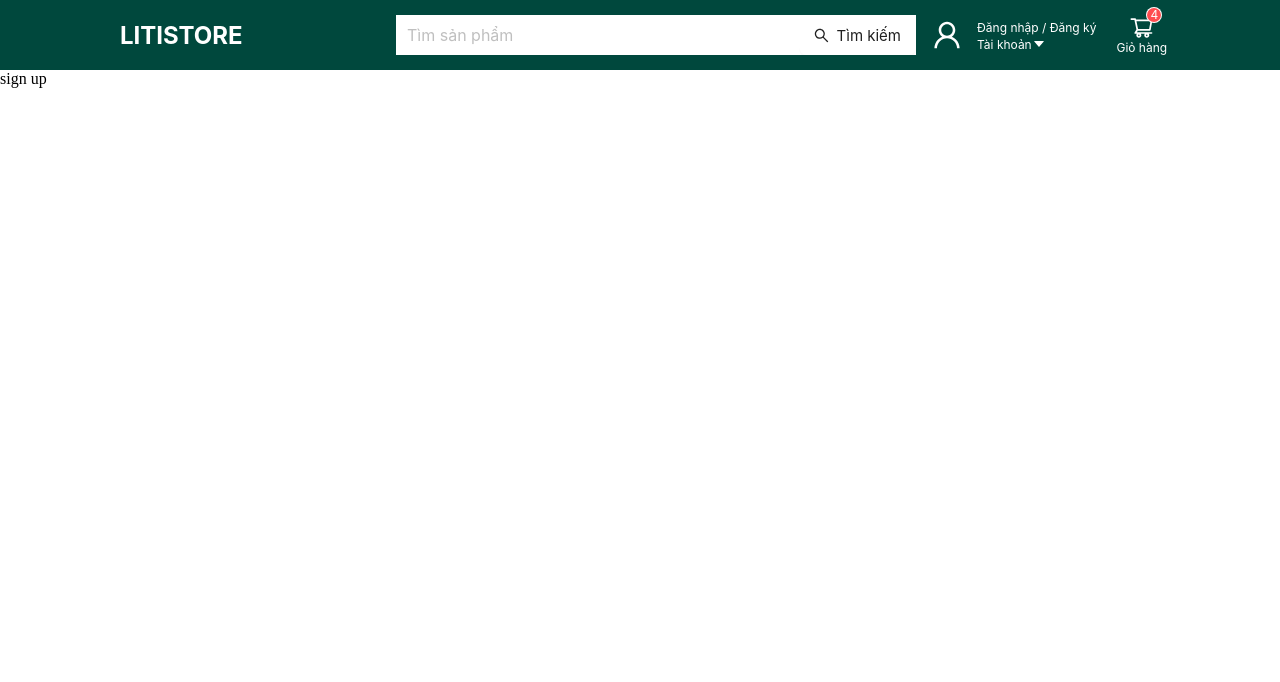
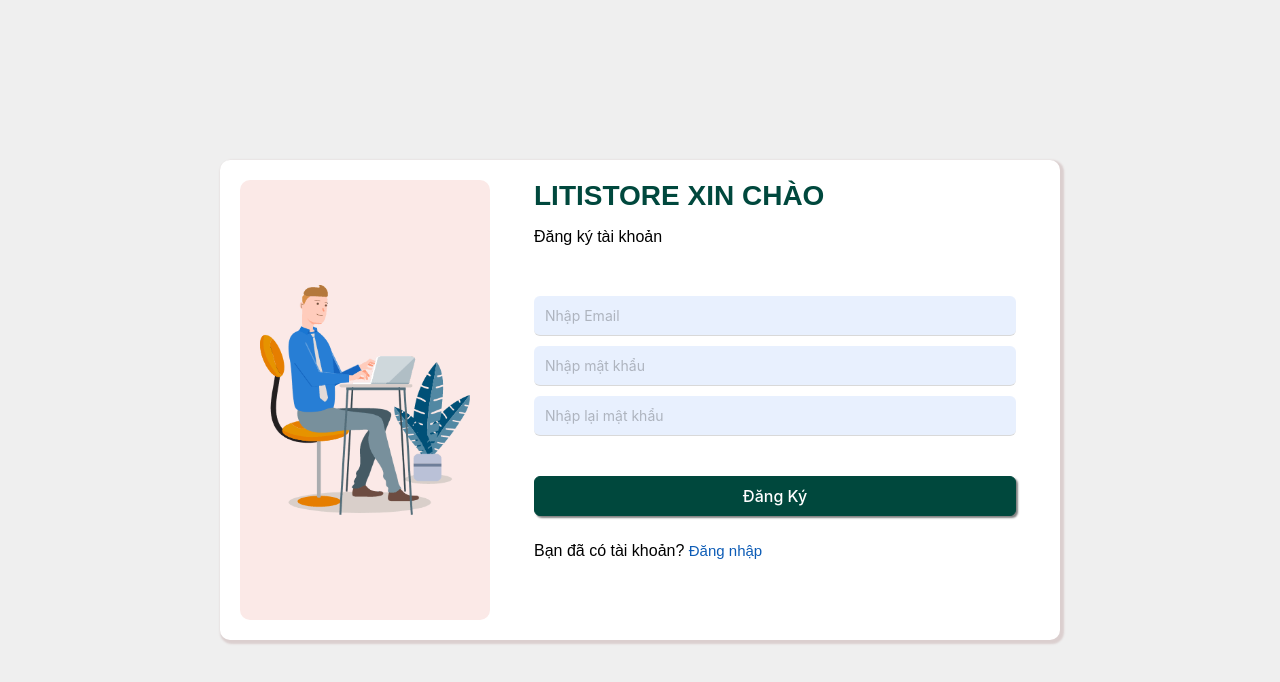
Before and after one commit to linhtiendev/ecommerce-mern, a React (Create React App) app: page /sign-up in a window 1280 px wide. Shown: the top 682 px of the page. Built offline with nearby package versions, Linux system fonts and the light colour scheme.

Commit message:
create sign-in and sign-up page

```diff
--- /dev/null
+++ b/src/components/InputForm/InputForm.jsx
@@ -0,0 +1,19 @@
+import React, { useState } from 'react'
+import { WrapperInputStyle } from './style'
+
+const InputForm = ( props ) => {
+    const [valueInput, setValueInput] = useState('')
+    const {placeholder = 'input text', ...rests} = props
+
+    return (
+        <div>
+            <WrapperInputStyle
+                placeholder={placeholder}
+                valueInput={valueInput}
+                {...rests}
+            />
+        </div>
+    )
+}
+
+export default InputForm
--- /dev/null
+++ b/src/components/InputForm/style.js
@@ -0,0 +1,11 @@
+import { Input } from "antd";
+import styled from "styled-components";
+
+export const WrapperInputStyle = styled(Input)`
+    height: 40px;
+    border-top: none;
+    border-left: none;
+    border-right: none;
+    background-color: rgb(232, 240, 254);
+    outline: none;
+`;
--- a/src/index.css
+++ b/src/index.css
@@ -5,6 +5,7 @@ body {
   margin: 0;
   padding: 0;
   box-sizing: border-box;
+  font-family: Arial, Helvetica, sans-serif;
 }
 
 /* html {
--- a/src/pages/SignInPage/SignInPage.jsx
+++ b/src/pages/SignInPage/SignInPage.jsx
@@ -1,9 +1,61 @@
 import React from 'react'
+import { WrapperContainerLeft, WrapperContainerRight, WrapperTextBlue } from './style'
+import InputForm from '../../components/InputForm/InputForm'
+import ButtonComponent from '../../components/ButtonComponent/ButtonComponent'
+import { Image } from 'antd'
+import imgLogin from '../../assets/images/imgtitle/login-bg.png'
 
 const SignInPage = () => {
   return (
-    <div>
-        sign in
+    <div style={{
+      display: 'flex',
+      justifyContent: 'center',
+      alignItems: 'center',
+      background: '#efefef',
+      height: '100vh',
+    }}>
+      <div
+        style={{
+          width: '800px',
+          height: '440px',
+          borderRadius: '10px',
+          background: '#fff',
+          boxShadow: '2px 2px 2px 2px #dbcfcf',
+          display: 'flex',
+          padding: '20px',
+          gap: '20px'
+        }}>
+          <WrapperContainerLeft>
+              <Image src={imgLogin} alt='img logo' preview={false} style={{ width: '250px', height: '270px', padding: '20px'}}/>
+          </WrapperContainerLeft>
+          <WrapperContainerRight>
+            <div
+              style={{ fontSize: '28px', fontWeight: '700', color: '#00483d' }}
+            >
+              LITISTORE XIN CHÀO
+            </div>
+            <p style={{ marginBottom: '50px' }}>Đăng nhập hoặc tạo tài khoản</p>
+            <InputForm  style={{ marginBottom: '10px' }} placeholder="Nhập Email"/>
+            <InputForm placeholder="Nhập mật khẩu" />
+            <ButtonComponent
+              textButton='Đăng nhập'
+              type='outline'
+              styleButton={{
+                border: '1px solid #00483d',
+                fontSize: '16px',
+                fontWeight: '500',
+                corlor: '#00483d',
+                margin: '40px 0 10px',
+                width: '100%', height: '40px',
+                boxShadow: '2px 2px 2px gray',
+                backgroundColor: '#00483d'
+              }}
+              styleTextButton={{ color: 'white' }}
+            />
+            <p><WrapperTextBlue>Quên mật khẩu?</WrapperTextBlue></p>
+            <p>Chưa có tài khoản <WrapperTextBlue> Tạo tài khoản</WrapperTextBlue></p>
+          </WrapperContainerRight>
+      </div>
     </div>
   )
 }
--- /dev/null
+++ b/src/pages/SignInPage/style.js
@@ -0,0 +1,20 @@
+import styled from "styled-components";
+
+export const WrapperContainerLeft = styled.div`
+    display: flex;
+    align-items: center;
+    background: #fbe9e7;
+    border-radius: 10px;
+`;
+
+export const WrapperContainerRight = styled.div`
+    display: flex;
+    flex-direction: column;
+    flex: 1;
+    padding: 0 24px 24px;
+`;
+
+export const WrapperTextBlue = styled.span`
+    color: rgb(13, 92, 182);
+    font-size: 15px;
+`;
--- a/src/pages/SignUpPage/SignUpPage.jsx
+++ b/src/pages/SignUpPage/SignUpPage.jsx
@@ -1,9 +1,63 @@
 import React from 'react'
+import { WrapperContainerLeft, WrapperContainerRight, WrapperTextBlue } from './style'
+import { Image } from 'antd'
+import InputForm from '../../components/InputForm/InputForm'
+import ButtonComponent from '../../components/ButtonComponent/ButtonComponent'
+import imgLogin from '../../assets/images/imgtitle/login-bg.png'
+
 
 const SignUpPage = () => {
   return (
-    <div>
-        sign up
+    <div style={{
+      display: 'flex',
+      justifyContent: 'center',
+      alignItems: 'center',
+      background: '#efefef',
+      height: '100vh',
+    }}>
+      <div
+        style={{
+          width: '800px',
+          height: '440px',
+          borderRadius: '10px',
+          background: '#fff',
+          boxShadow: '2px 2px 2px 2px #dbcfcf',
+          display: 'flex',
+          padding: '20px',
+          gap: '20px'
+        }}>
+          <WrapperContainerLeft>
+              <Image src={imgLogin} alt='img logo' preview={false} style={{ width: '250px', height: '270px', padding: '20px'}}/>
+          </WrapperContainerLeft>
+          <WrapperContainerRight>
+            <div
+              style={{ fontSize: '28px', fontWeight: '700', color: '#00483d' }}
+            >
+              LITISTORE XIN CHÀO
+            </div>
+            <p style={{ marginBottom: '50px' }}>Đăng ký tài khoản</p>
+            <InputForm  style={{ marginBottom: '10px' }} placeholder="Nhập Email"/>
+            <InputForm placeholder="Nhập mật khẩu" style={{ marginBottom: '10px' }}/>
+            <InputForm placeholder="Nhập lại mật khẩu" />
+            <ButtonComponent
+              textButton='Đăng Ký'
+              type='outline'
+              styleButton={{
+                border: '1px solid #00483d',
+                fontSize: '16px',
+                fontWeight: '500',
+                corlor: '#00483d',
+                margin: '40px 0 10px',
+                width: '100%', height: '40px',
+                boxShadow: '2px 2px 2px gray',
+                backgroundColor: '#00483d'
+              }}
+              styleTextButton={{ color: 'white' }}
+            />
+            {/* <p><WrapperTextBlue>Quên mật khẩu?</WrapperTextBlue></p> */}
+            <p>Bạn đã có tài khoản? <WrapperTextBlue> Đăng nhập</WrapperTextBlue></p>
+          </WrapperContainerRight>
+      </div>
     </div>
   )
 }
--- /dev/null
+++ b/src/pages/SignUpPage/style.js
@@ -0,0 +1,20 @@
+import styled from "styled-components";
+
+export const WrapperContainerLeft = styled.div`
+    display: flex;
+    align-items: center;
+    background: #fbe9e7;
+    border-radius: 10px;
+`;
+
+export const WrapperContainerRight = styled.div`
+    display: flex;
+    flex-direction: column;
+    flex: 1;
+    padding: 0 24px 24px;
+`;
+
+export const WrapperTextBlue = styled.span`
+    color: rgb(13, 92, 182);
+    font-size: 15px;
+`;
--- a/src/routes/index.js
+++ b/src/routes/index.js
@@ -37,12 +37,12 @@ export const routes = [
     {
         path: "/sign-in",
         page: SignInPage,
-        isShowHeader: true,
+        isShowHeader: false,
     },
     {
         path: "/sign-up",
         page: SignUpPage,
-        isShowHeader: true,
+        isShowHeader: false,
     },
     {
         path: "*",
```
Also changed, not shown: src/assets/images/imgtitle/login-bg.png (added).
